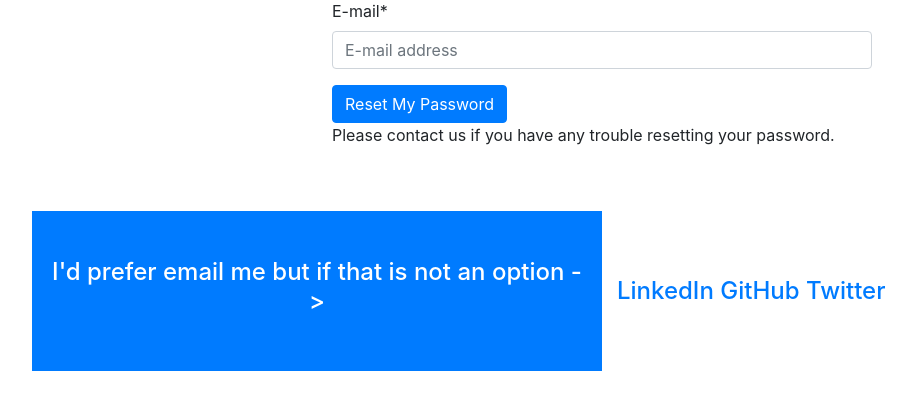
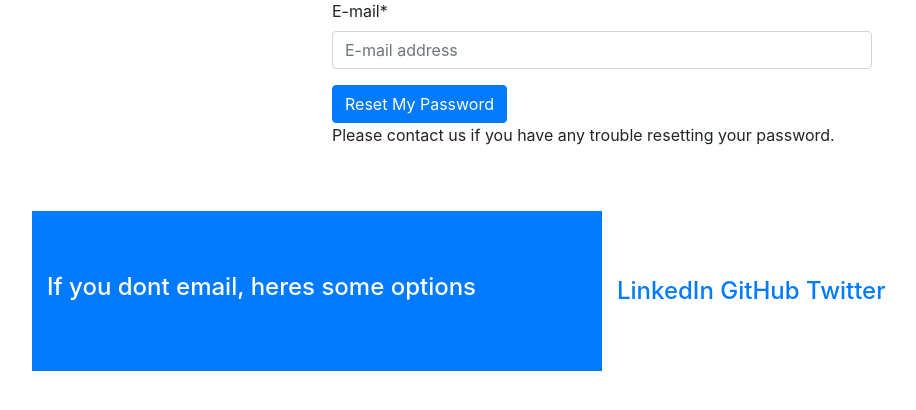
Before and after one commit to jdavv/jeanlucdavern_portfolio, a Django app: page /accounts/password/reset/ in a window 1280 px wide. Shown: the part 177-587 px from the top of the page, without its empty margins (38-954 px from the left). Run offline with Django 3.2, Linux system fonts and the light colour scheme; parts of the project's set-up code (start-up, migrations or seed data) failed here and were passed over; some libraries are stand-ins or nearby versions.

Commit message:
One more time..

```diff
--- a/jeanlucdavern_portfolio/templates/base.html
+++ b/jeanlucdavern_portfolio/templates/base.html
@@ -121,7 +121,7 @@
         <div class="row justify-content-center">
 
             <div class="col-md-6 text-center split">
-              <h4>I'd prefer email me but if that is not an option -></h4>
+              <h4>If you dont email, heres some options</h4>
             </div>
 
             <div class="col-md-6 vertical-centering text-center">
```
